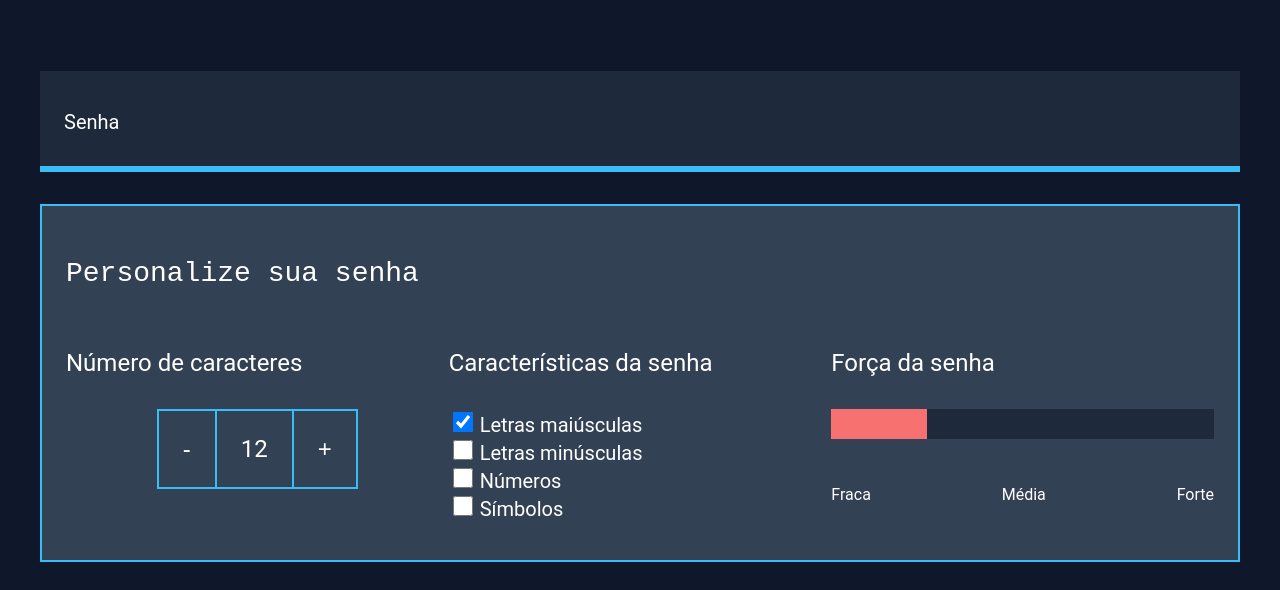
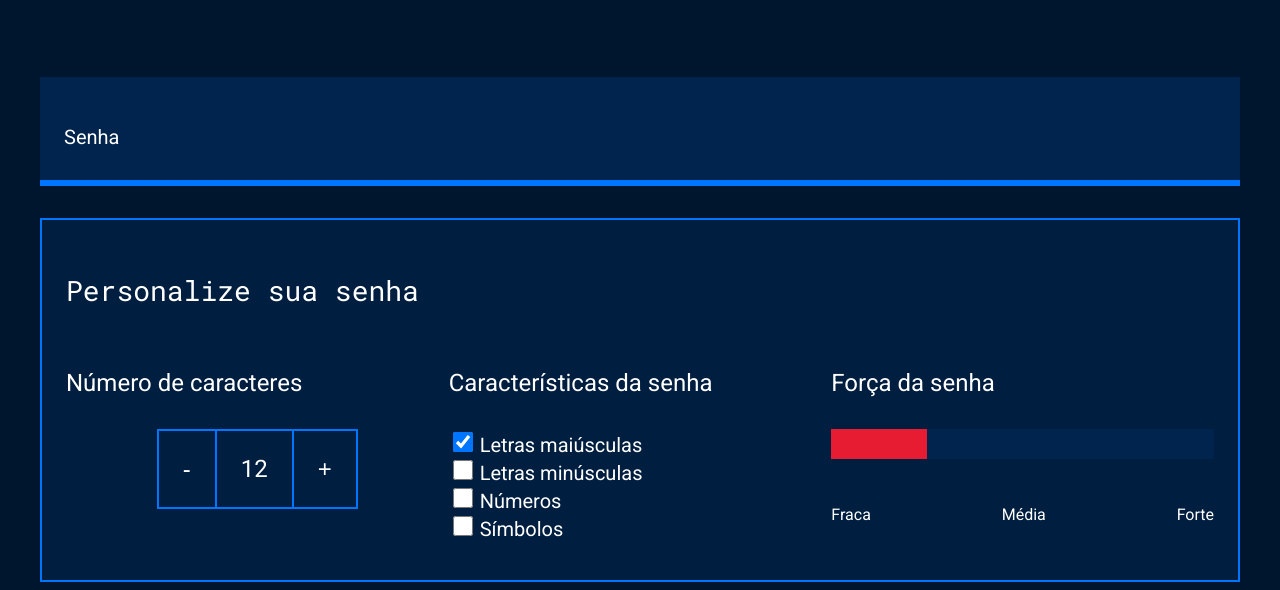
Before and after one commit to Jessecds09/geradores-de-senha, a plain HTML site: page index.html in a window 1280 px wide. Shown: the part 226-816 px from the top of the page. Drawn offline with Linux system fonts and the light colour scheme; a script that the page names is missing.

Commit message:
Update style.css

```diff
--- a/style.css
+++ b/style.css
@@ -1,14 +1,15 @@
+@import url('https://fonts.googleapis.com/css2?family=Roboto&family=Roboto+Mono&display=swap');
+
 :root {
     --branco: white;
-    --cor-de-fundo: #0F172A;
-    --fundo-senha: #1E293B;
-    --fundo-texto: #334155;
-    --borda: #38BDF8;
+    --cor-de-fundo: #00162E;
+    --fundo-senha: #00244D;
+    --fundo-texto: #001E40;
+    --borda: #0075FF;
     --roboto: 'Roboto', sans-serif;
     --roboto-mono: 'Roboto Mono', monospace;
 }
 
-/* reset e fontes mantidas */
 * {
     font-weight: 400;
 }
@@ -131,16 +132,16 @@ label {
 
 .fraca {
     width: 25%;
-    background-color: #F87171;
+    background-color: #E71B32;
 }
 
 .media {
-    background-color: #FACC15;
+    background-color: #FAF408;
     width: 50%;
 }
 
 .forte {
-    background-color: #22C55E;
+    background-color: #00FF85;
     width: 100%;
 }
 
@@ -149,6 +150,7 @@ label {
     justify-content: space-between;
 }
 
+
 @media screen and (min-width: 768px) {
     .parametro-coluna__senha {
         flex-direction: row;
```
